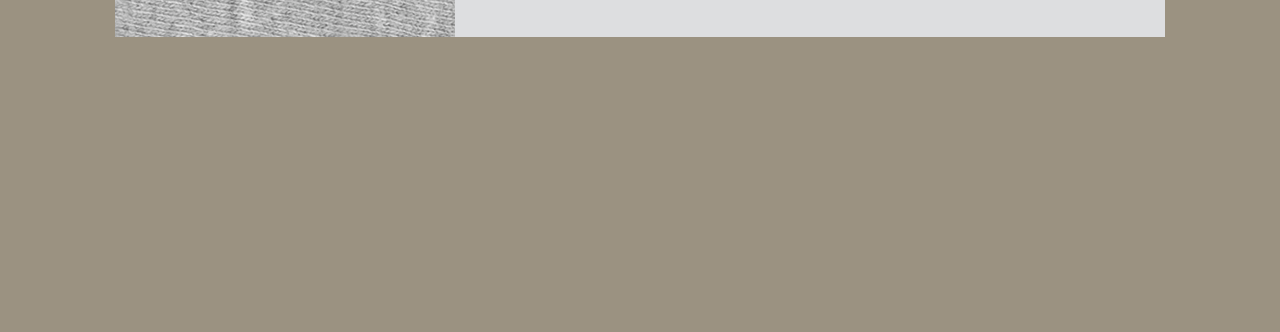
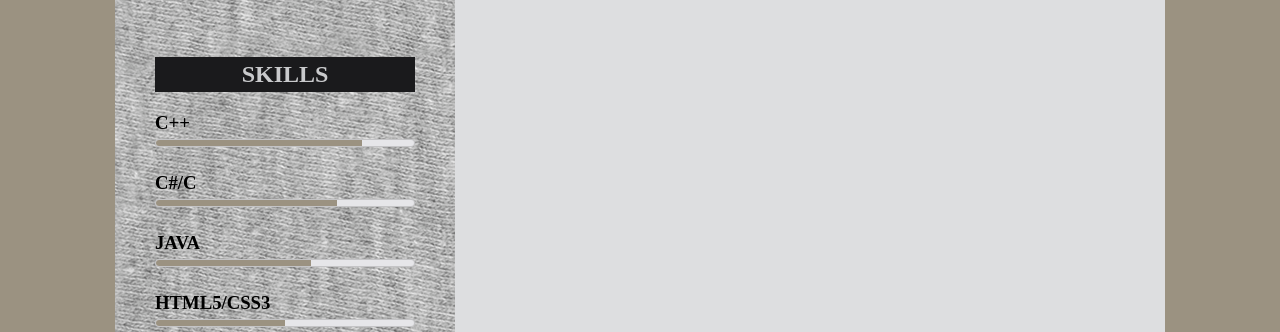
Before and after one commit to mayorgarojasgamedeveloper/my-resume-new, a plain HTML site: page index.html in a window 1280 px wide. Shown: the part 1286-1618 px from the top of the page. Before the commit the page ends 1323 px from the top, so only its background shows below. Drawn offline with Linux system fonts and the light colour scheme.

Commit message:
Se agregaron los meter y sus estilos.

```diff
--- a/css/style.css
+++ b/css/style.css
@@ -73,6 +73,20 @@ aside section .info p {
   top: -67px;
   left: 70px;
 }
+aside section .info-meter {
+  margin: 20px 40px 0;
+}
+aside section .info-meter h3 {
+  text-transform: uppercase;
+  font-weight: bold;
+}
+aside section .info-meter meter {
+  width: 100%;
+}
+aside section .info-meter meter::-webkit-meter-bar {background: #e6e6e9;}
+aside section .info-meter meter::-webkit-meter-optimum-value {background: #9b9281;}
+aside section .info-meter meter::-moz-meter-bar {background: #e6e6e9;}
+aside section .info-meter meter::-moz-meter-optimum-value {background: #9b9281;}
 /*----------------MAIN--------------*/
 main section {
   margin: 40px;
--- a/index.html
+++ b/index.html
@@ -46,6 +46,25 @@
           <img src="./img/icon-facebook.png" alt="facebook" />
           <h3><a href="https://www.facebook.com/" target="_blank">Facebook</a></h3>
           <p>Fernando Mayorga</p>
+        </div>
+      </section>
+      <section>
+        <h2>Skills</h2>
+        <div class="info-meter">
+          <h3>C++</h3>
+          <meter value="80" min="0" max="100"></meter>
+        </div>
+        <div class="info-meter">
+          <h3>C#/C</h3>
+          <meter value="70" min="0" max="100"></meter>
+        </div>
+        <div class="info-meter">
+          <h3>Java</h3>
+          <meter value="60" min="0" max="100"></meter>
+        </div>
+        <div class="info-meter">
+          <h3>HTML5/CSS3</h3>
+          <meter value="50" min="0" max="100"></meter>
         </div>
       </section>
     </aside>
```
